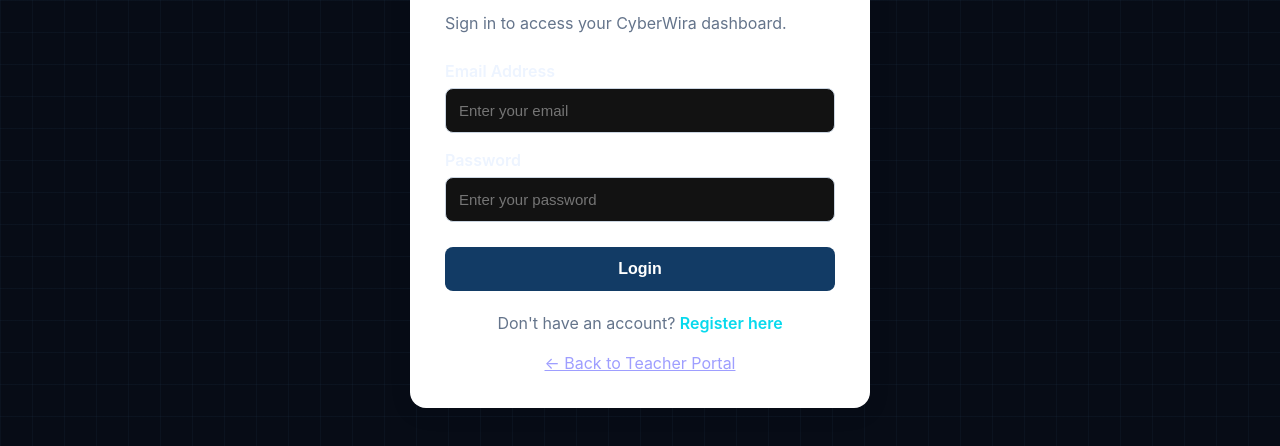
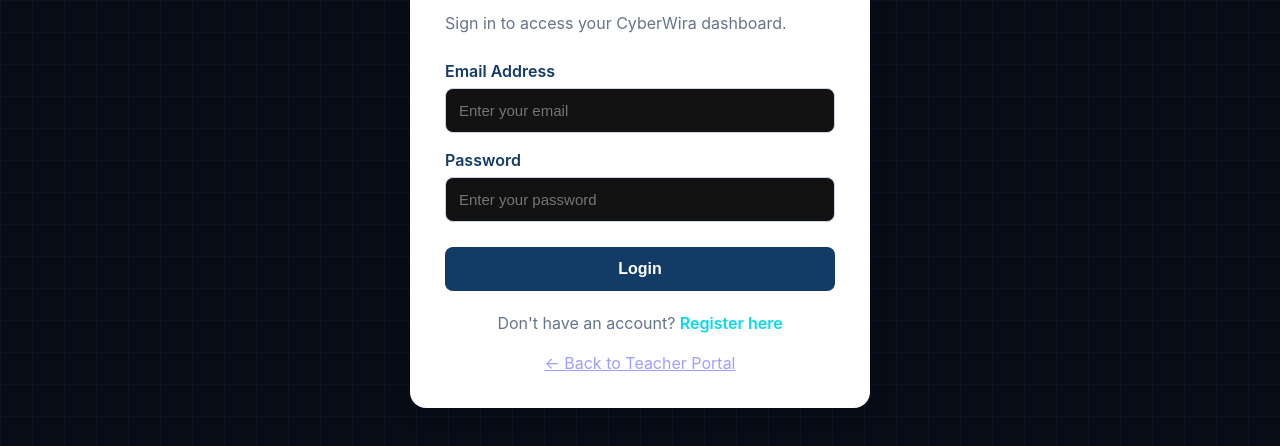
Before and after one commit to fatiehahN/CyberWira-Game, a plain HTML site: page teacher-login.html in a window 1280 px wide. Shown: the part 224-670 px from the top of the page. Drawn offline with Linux system fonts and the light colour scheme.

Commit message:
Update teacher-login.html

```diff
--- a/teacher-login.html
+++ b/teacher-login.html
@@ -20,11 +20,12 @@
     .auth-container h1 { margin-bottom: 8px; }
     .auth-subtitle { color: #64748b; margin-bottom: 28px; }
 
-    .auth-form label {
-      display: block;
-      margin: 17px 0 7px;
-      font-weight: 600;
-    }
+.auth-form label {
+  display: block;
+  margin: 17px 0 7px;
+  font-weight: 600;
+  color: #123b65;
+}
 
     .auth-form input {
       width: 100%;
```
